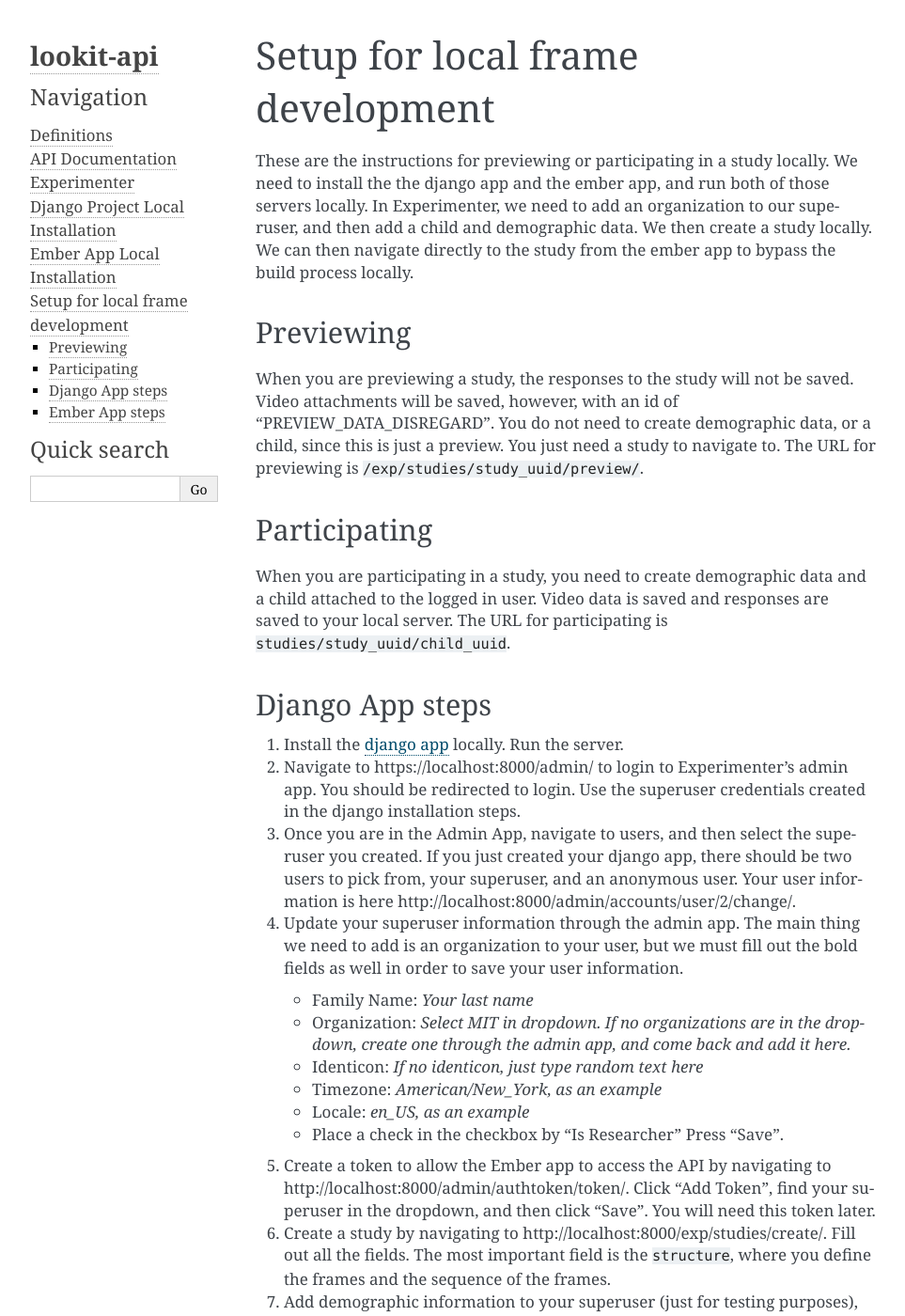
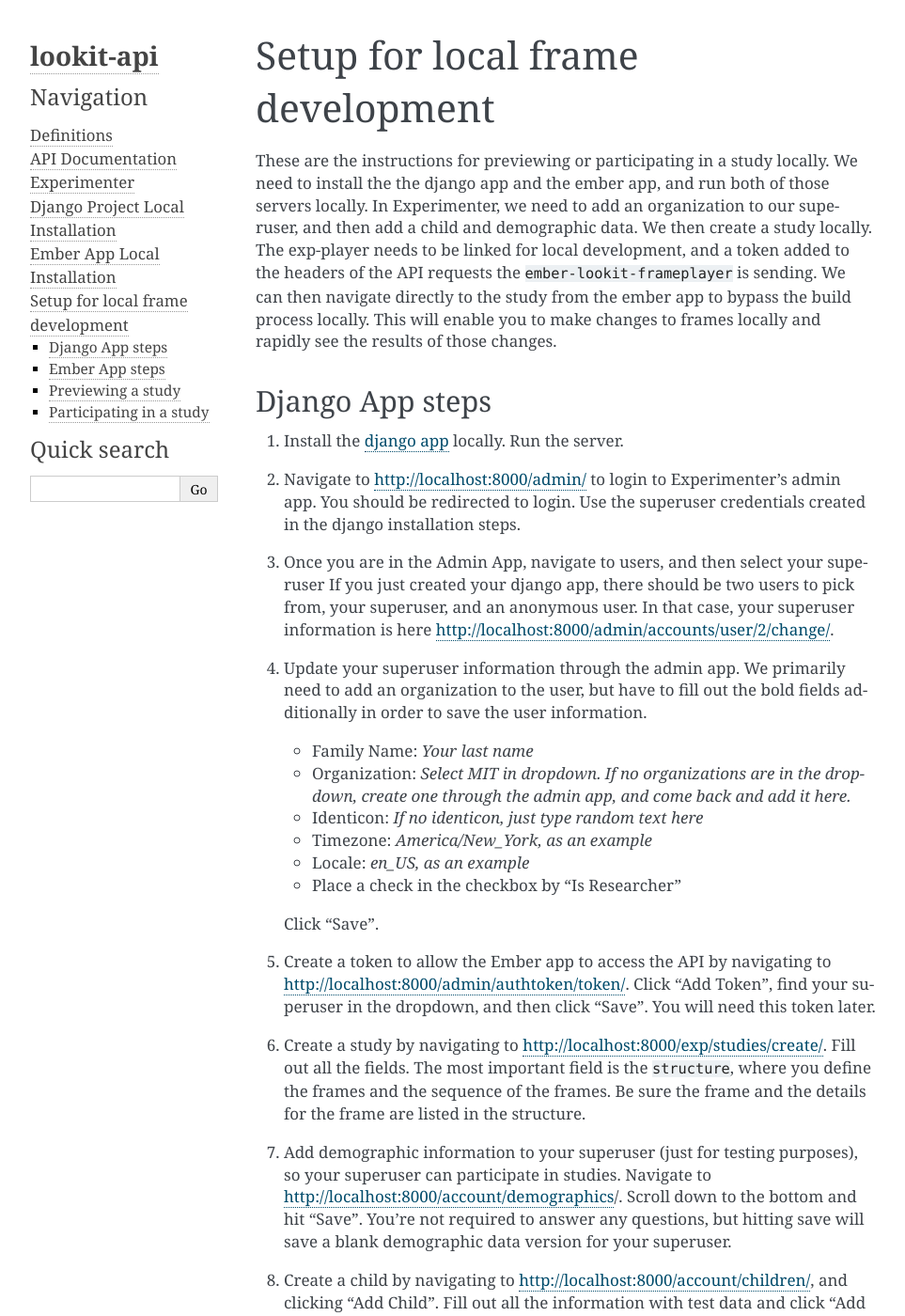
Before and after one commit to lookit/lookit-api, a Sphinx documentation site: the page built from docs/source/local-frame-development.md, in a window 1280 px wide and 1400 px high. Shown: the whole window at 94% size, without its empty margins (148-1111 px from the left). Built offline with Sphinx 7.4.7, drawn with Linux system fonts in a browser that asks for light colours; some of the changed text lies outside the part shown.

Commit message:
Reorganize local frame dev docs.

````diff
--- a/docs/source/local-frame-development.md
+++ b/docs/source/local-frame-development.md
@@ -1,37 +1,32 @@
 # Setup for local frame development
 
-These are the instructions for previewing or participating in a study locally. We need to install the the django app and the ember app, and run both of those servers locally.  In Experimenter, we need to add an organization to our superuser, and then add a child and demographic data.  We then create a study locally.  We can then navigate directly to the study from the ember app to bypass the build process locally.
-
-### Previewing
-When you are previewing a study, the responses to the study will not be saved.  Video attachments will be saved, however, with an id of "PREVIEW_DATA_DISREGARD". You do not need to create demographic data, or a child, since this is just a preview.  You just need a study to navigate to.  The URL for previewing is `/exp/studies/study_uuid/preview/`.
-
-### Participating
-When you are participating in a study, you need to create demographic data and a child attached to the logged in user.  Video data is saved and responses are saved to your local server.  The URL for participating is `studies/study_uuid/child_uuid`.
+These are the instructions for previewing or participating in a study locally. We need to install the the django app and the ember app, and run both of those servers locally.  In Experimenter, we need to add an organization to our superuser, and then add a child and demographic data.  We then create a study locally. The exp-player needs to be linked for local development, and a token added to the headers of the API requests the `ember-lookit-frameplayer` is sending.  We can then navigate directly to the study from the ember app to bypass the build process locally.  This will enable you to make changes to frames locally and rapidly see the results of those changes.
 
 ## Django App steps
 1. Install the [django app](django-project-installation.html) locally. Run the server.
 
-2. Navigate to https://localhost:8000/admin/ to login to Experimenter's admin app. You should be redirected to login.  Use the superuser credentials created in the django installation steps.
+2. Navigate to <http://localhost:8000/admin/> to login to Experimenter's admin app. You should be redirected to login.  Use the superuser credentials created in the django installation steps.
 
-3. Once you are in the Admin App, navigate to users, and then select the superuser you created.  If you just created your django app, there should be two users to pick from, your superuser, and an anonymous user. Your user information is here http://localhost:8000/admin/accounts/user/2/change/.
+3. Once you are in the Admin App, navigate to users, and then select your superuser  If you just created your django app, there should be two users to pick from, your superuser, and an anonymous user. In that case, your superuser information is here <http://localhost:8000/admin/accounts/user/2/change/>.
 
-4. Update your superuser information through the admin app. The main thing we need to add is an organization to your user, but we must fill out the bold fields as well in order to save your user information.
+4. Update your superuser information through the admin app. We primarily need to add an organization to the user, but have to fill out the bold fields additionally in order to save the user information.
     - Family Name: *Your last name*
     - Organization: *Select MIT in dropdown. If no organizations are in the dropdown, create one through the admin app, and come back and add it here.*
     - Identicon: *If no identicon, just type random text here*
-    - Timezone: *American/New_York, as an example*
+    - Timezone: *America/New_York, as an example*
     - Locale: *en_US, as an example*
     - Place a check in the checkbox by "Is Researcher"
-    Press "Save".
 
-5. Create a token to allow the Ember app to access the API by navigating to http://localhost:8000/admin/authtoken/token/. Click "Add Token", find your superuser in the dropdown, and then click "Save". You will need this token later.
+    Click "Save".
 
-6. Create a study by navigating to http://localhost:8000/exp/studies/create/.  Fill out all the fields. The most
-important field is the `structure`, where you define the frames and the sequence of the frames.
+5. Create a token to allow the Ember app to access the API by navigating to <http://localhost:8000/admin/authtoken/token/>. Click "Add Token", find your superuser in the dropdown, and then click "Save". You will need this token later.
 
-7. Add demographic information to your superuser (just for testing purposes), so your superuser can participate in studies. Navigate to  http://localhost:8000/account/demographics/.  Scroll down to the bottom and hit "Save". You're not required to answer any questions, but hitting save will save a blank demographic data version for your superuser.
+6. Create a study by navigating to <http://localhost:8000/exp/studies/create/>.  Fill out all the fields. The most
+important field is the `structure`, where you define the frames and the sequence of the frames.  Be sure the frame and the details for the frame are listed in the structure.
 
-8. Create a child by navigating to http://localhost:8000/account/children/, and clicking "Add Child".  Fill out all the information with test data and click "Add child".
+7. Add demographic information to your superuser (just for testing purposes), so your superuser can participate in studies. Navigate to <http://localhost:8000/account/demographics>/.  Scroll down to the bottom and hit "Save". You're not required to answer any questions, but hitting save will save a blank demographic data version for your superuser.
+
+8. Create a child by navigating to <http://localhost:8000/account/children/>, and clicking "Add Child".  Fill out all the information with test data and click "Add child".
 
 Now we have a superuser with an organization, that has attached demographic data, and a child.  We've created a study, as well
 as a token for accessing the API.  Leave the django server running and switch to a new tab in your console.
@@ -40,14 +35,14 @@
 
 1. Install the [ember app](ember-app-installation.html) locally. Run the server.
 
-2. If you are going to be making changes to frames, you should use npm link for local development. This allows you to make changes to the code without having to push to github.
-In the terminal:
+2. If you are going to be making changes to frames, you should use `npm link` for local development. This allows you to make changes to the code without having to push to github.
+    In the terminal:
     ```
     $ cd ember-lookit-frameplayer
     $ npm link lib/exp-player
     ```
-If you make changes to the frames, you should notifications that files have changed in the console where you are running your ember server:
-`file changed components/exp-video-config/template.hbs`
+    If you make changes to the frames, you should see notifications that files have changed in the console where your ember server is running:
+    `file changed components/exp-video-config/template.hbs`
 
 3. Add your token to the header. This will allow your Ember app to talk to your local API. In the ember-frame-player directory, open the application adapter directory at `ember-lookit-frameplayer/app/adapters/application.js.` Add an "Authorization" key beneath the X-CSRFTOKEN line. Save the file.
     ```js
@@ -59,5 +54,15 @@
             };
         }).volatile(),
     ```
-4. To Preview a study, navigate to localhost:4200/exp/studies/study_uuid/preview.  To participate in a study, navigate to
-localhost:4200/studies/study_uuid/child_uuid.
+
+## Previewing a study
+When you are previewing a study, the responses to the study will not be saved.  Video attachments will be saved, however, with an id of "PREVIEW_DATA_DISREGARD". You do not need to create demographic data, or a child, since this is just a preview.  You just need a study to navigate to.  The URL for previewing is `/exp/studies/study_uuid/preview/`.
+
+To fetch the identifier of the study, you can use the API. To fetch studies, navigate to <http://localhost:8000/api/v1/studies>.  Copy the id of the study you created earlier.
+
+Now, you can navigate to <http://localhost:4200/exp/studies/study_id/preview>.
+
+## Participating in a study
+To participate in a study locally, you need demographic data and a child attached to the logged in user, as well as a study. Video data is saved and responses are saved to your local server.  The URL for participating is `studies/study_uuid/child_uuid`. To fetch studies, navigate to <http://localhost:8000/api/v1/studies/>.  Copy the id of the study you created earlier.  To fetch children, navigate to <http://localhost:8000/api/v1/children/>. Copy the id of your child.
+
+Finally, to participate in a study, navigate to <localhost:4200/studies/study_id/child_id>.
````
